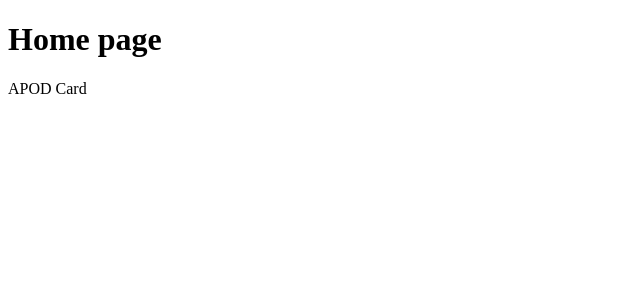
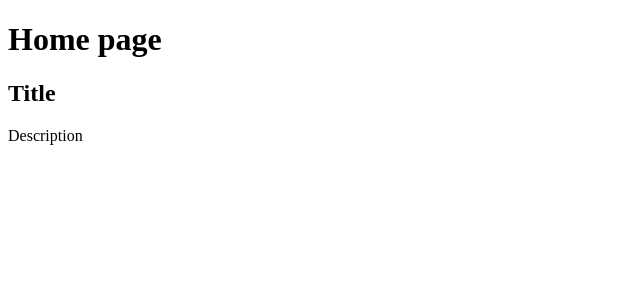
Before and after one commit to stassavuliak/space-explorer, a React (Vite) app: page / in a window 1280 px wide. Shown: the top 300 px of the page, without its empty margins (0-640 px from the left). Built offline with nearby package versions, Linux system fonts and the light colour scheme.

Commit message:
feat: add markup to APOD component and saved API key

```diff
--- a/src/components/ApodCard/ApodCard.jsx
+++ b/src/components/ApodCard/ApodCard.jsx
@@ -1,7 +1,9 @@
 const ApodCard = () => {
   return (
     <div>
-      APOD Card
+      <h2>Title</h2>
+      <p>Description</p>
+      <img src="" alt="" />
     </div>
   )
 }
```
Also changed, not shown: 1 other file (tests, documents, lock files or other folders).
